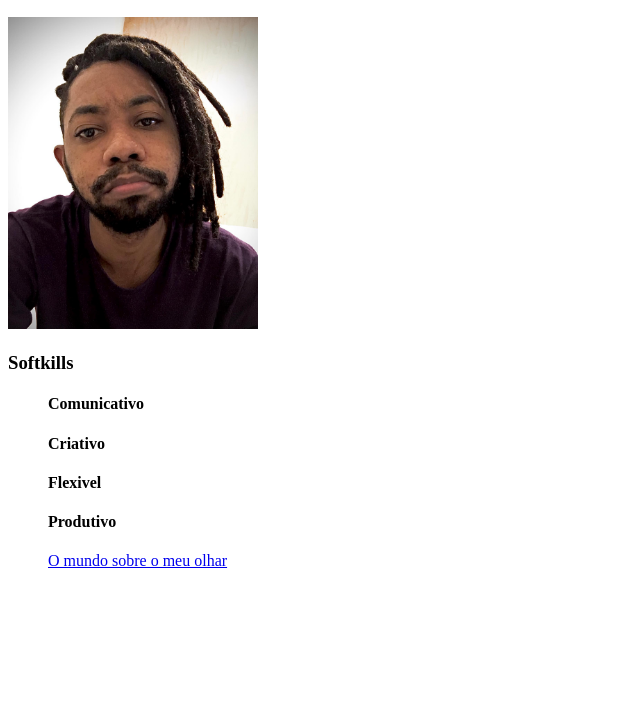
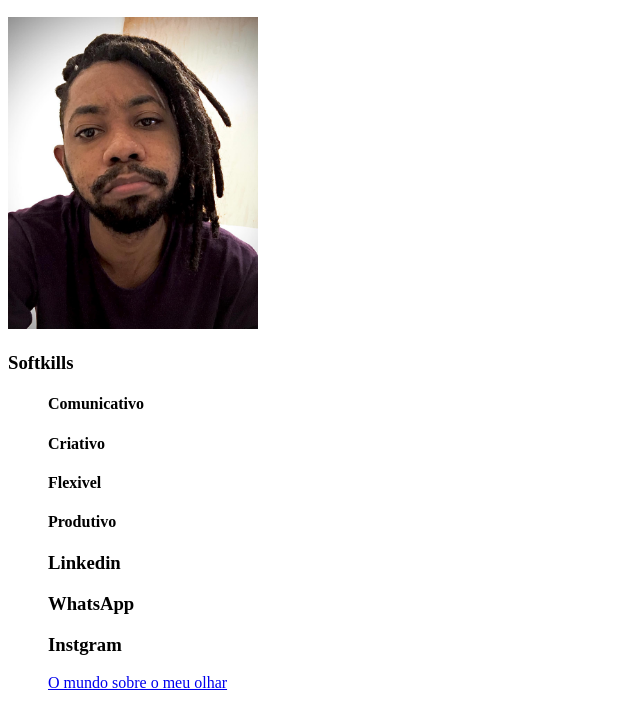
Before and after one commit to kaiofelipesantos/kaiofelipedev.github.io, a plain HTML site: page index.html in a window 1280 px wide. Shown: the part 110-818 px from the top of the page, without its empty margins (0-640 px from the left). Drawn offline with Linux system fonts and the light colour scheme.

Commit message:
Adição de redes

```diff
--- a/index.html
+++ b/index.html
@@ -4,6 +4,7 @@
     <meta charset="UTF-8">
 
     <title>Kaio Felipe Dev - Portifólio</title>
+
 
   </head>
   <body>
@@ -22,7 +23,12 @@
         <h4>Flexivel</h4>
         <h4>Produtivo</h4>
     </p>
+    <p>
+      <h3>Linkedin</h3>
+      <h3>WhatsApp</h3>
+      <h3>Instgram</h3>
 
+    </p>
     <a href="https://www.instagram.com/desliguearazao/">O mundo sobre o meu olhar</a>
 
     </ul>
```
